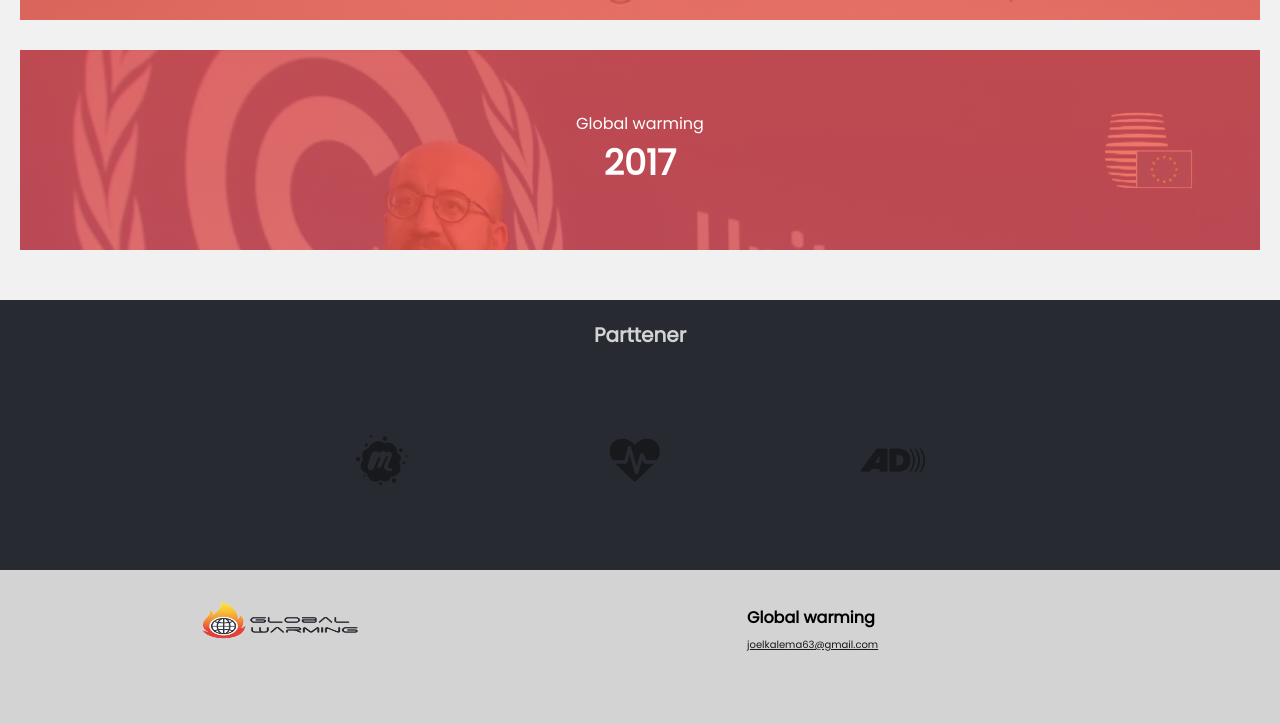
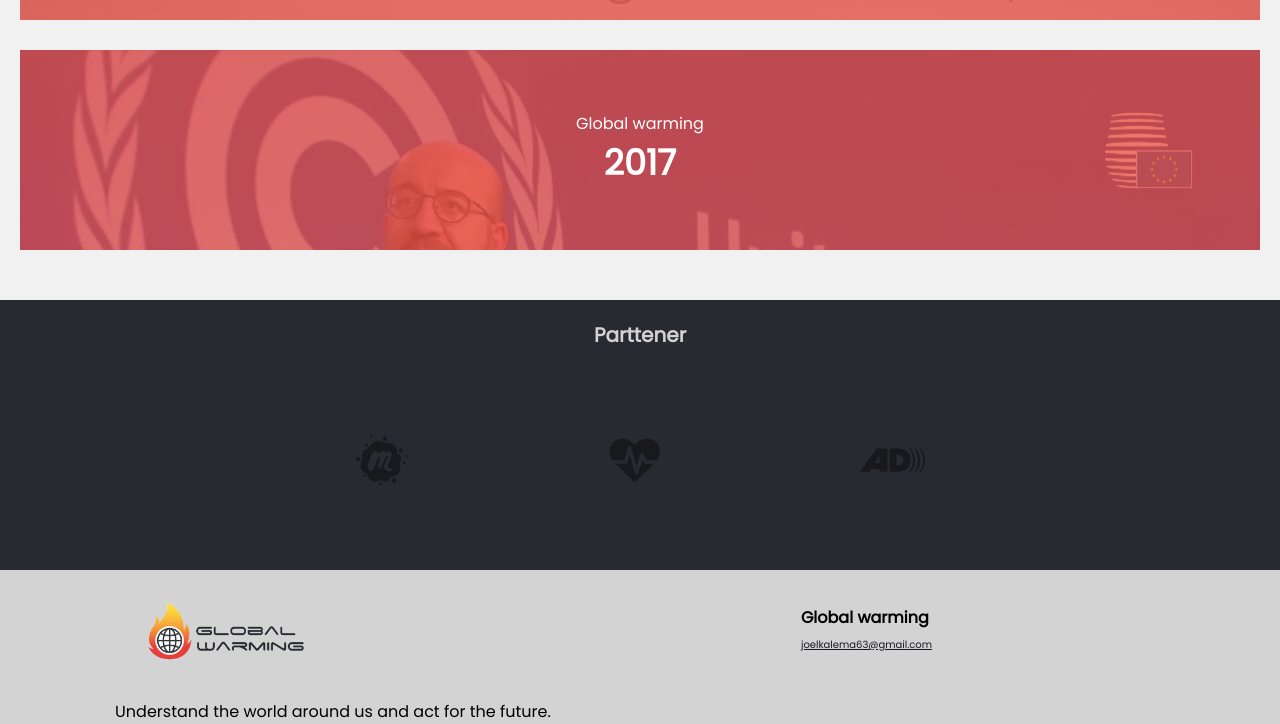
Before and after one commit to joel-kalema/Global-warming, a website: page about.html in a window 1280 px wide. Shown: the part 1576-2300 px from the top of the page. Before the commit the page ends 2246 px from the top, so only its background shows below. Drawn offline with nearby package versions, Linux system fonts and the light colour scheme; a web font is replaced by a local one.

Commit message:
Modified the file

```diff
--- a/about.html
+++ b/about.html
@@ -113,7 +113,10 @@
       </section>
 
       <footer>
-        <img src="img/logo-glo.png" alt="" />
+        <div class="foot-logo">
+          <img src="img/logo-glo.png" alt="" />
+          <p>Understand the world around us and act for the future.</p>
+        </div>
         <div class="contact">
           <h4>Global warming</h4>
           <a href="#">joelkalema63@gmail.com</a>
```
